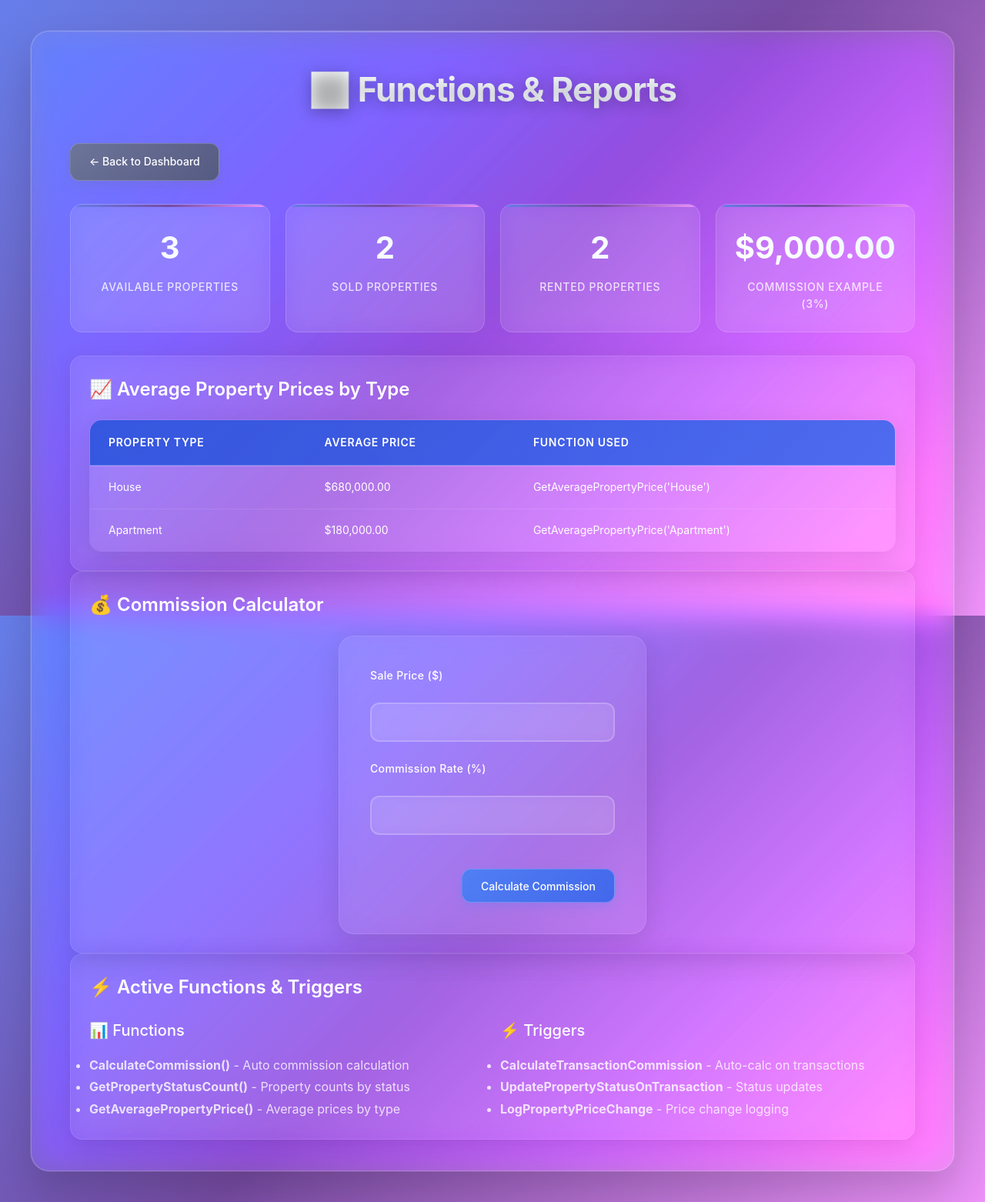
After one commit to THToufique/Real_Estate_Management_System, a PHP site: page /functions_reports.php in a window 1280 px wide. The commit adds this page. Shown: the whole page at 77% size. Run offline with PHP 8.4, Linux system fonts and the light colour scheme; data comes from the database, SQL or seed files in the repository.

Commit message:
Prepare for function and trigger

```diff
--- /dev/null
+++ b/functions_reports.php
@@ -0,0 +1,171 @@
+<?php
+include 'db_connect.php';
+
+// Test functions with fallback queries
+$available_result = $conn->query("SELECT COUNT(*) as count FROM Properties WHERE status = 'Available'");
+$available_count = $available_result ? $available_result->fetch_assoc()['count'] : 0;
+
+$sold_result = $conn->query("SELECT COUNT(*) as count FROM Properties WHERE status = 'Sold'");
+$sold_count = $sold_result ? $sold_result->fetch_assoc()['count'] : 0;
+
+$rented_result = $conn->query("SELECT COUNT(*) as count FROM Properties WHERE status = 'Rented'");
+$rented_count = $rented_result ? $rented_result->fetch_assoc()['count'] : 0;
+
+$house_result = $conn->query("SELECT AVG(price) as avg_price FROM Properties WHERE property_type = 'House' AND status = 'Available'");
+$house_avg = $house_result ? ($house_result->fetch_assoc()['avg_price'] ?? 0) : 0;
+
+$apartment_result = $conn->query("SELECT AVG(price) as avg_price FROM Properties WHERE property_type = 'Apartment' AND status = 'Available'");
+$apartment_avg = $apartment_result ? ($apartment_result->fetch_assoc()['avg_price'] ?? 0) : 0;
+
+// Check if price history table exists
+$price_history = $conn->query("SHOW TABLES LIKE 'Property_Price_History'");
+if ($price_history && $price_history->num_rows > 0) {
+    $price_history = $conn->query("SELECT ph.*, p.address FROM Property_Price_History ph
+                                   JOIN Properties p ON ph.property_id = p.property_id
+                                   ORDER BY ph.change_date DESC LIMIT 10");
+} else {
+    $price_history = false;
+}
+
+// Calculate commission example (manual calculation)
+$commission_example = 300000 * 3.0 / 100;
+?>
+<!DOCTYPE html>
+<html lang="en">
+<head>
+    <meta charset="UTF-8">
+    <meta name="viewport" content="width=device-width, initial-scale=1.0">
+    <title>Functions & Reports • Real Estate Management System</title>
+    <link rel="stylesheet" href="css/style.css">
+</head>
+<body>
+    <div class="container">
+        <h1>📊 Functions & Reports</h1>
+
+        <div class="actions-left">
+            <a href="index.php" class="btn secondary">← Back to Dashboard</a>
+        </div>
+
+        <div class="stats-grid">
+            <div class="stat-card">
+                <div class="stat-number"><?= $available_count ?></div>
+                <div class="stat-label">Available Properties</div>
+            </div>
+            <div class="stat-card">
+                <div class="stat-number"><?= $sold_count ?></div>
+                <div class="stat-label">Sold Properties</div>
+            </div>
+            <div class="stat-card">
+                <div class="stat-number"><?= $rented_count ?></div>
+                <div class="stat-label">Rented Properties</div>
+            </div>
+            <div class="stat-card">
+                <div class="stat-number">$<?= number_format($commission_example, 2) ?></div>
+                <div class="stat-label">Commission Example (3%)</div>
+            </div>
+        </div>
+
+        <div class="card">
+            <h2>📈 Average Property Prices by Type</h2>
+            <table>
+                <thead>
+                    <tr>
+                        <th>Property Type</th>
+                        <th>Average Price</th>
+                        <th>Function Used</th>
+                    </tr>
+                </thead>
+                <tbody>
+                    <tr>
+                        <td>House</td>
+                        <td>$<?= number_format($house_avg, 2) ?></td>
+                        <td><code>GetAveragePropertyPrice('House')</code></td>
+                    </tr>
+                    <tr>
+                        <td>Apartment</td>
+                        <td>$<?= number_format($apartment_avg, 2) ?></td>
+                        <td><code>GetAveragePropertyPrice('Apartment')</code></td>
+                    </tr>
+                </tbody>
+            </table>
+        </div>
+
+        <div class="card">
+            <h2>💰 Commission Calculator</h2>
+            <form method="POST" class="form" style="max-width: 400px;">
+                <label>Sale Price ($)</label>
+                <input type="number" name="sale_price" step="0.01" required>
+                <label>Commission Rate (%)</label>
+                <input type="number" name="commission_rate" step="0.1" required>
+                <div class="form-actions">
+                    <button type="submit" name="calculate" class="btn">Calculate Commission</button>
+                </div>
+            </form>
+
+            <?php if (isset($_POST['calculate'])): ?>
+                <?php
+                $price = floatval($_POST['sale_price']);
+                $rate = floatval($_POST['commission_rate']);
+                $calc_commission = $price * $rate / 100;
+                ?>
+                <div class="success">
+                    💰 Commission: $<?= number_format($calc_commission, 2) ?>
+                </div>
+            <?php endif; ?>
+        </div>
+
+        <?php if ($price_history && $price_history->num_rows > 0): ?>
+        <div class="card">
+            <h2>📊 Recent Price Changes</h2>
+            <table>
+                <thead>
+                    <tr>
+                        <th>Property</th>
+                        <th>Old Price</th>
+                        <th>New Price</th>
+                        <th>Change</th>
+                        <th>Date</th>
+                    </tr>
+                </thead>
+                <tbody>
+                    <?php while ($row = $price_history->fetch_assoc()): ?>
+                        <?php $change = $row['new_price'] - $row['old_price']; ?>
+                        <tr>
+                            <td><?= htmlspecialchars($row['address']) ?></td>
+                            <td>$<?= number_format($row['old_price'], 2) ?></td>
+                            <td>$<?= number_format($row['new_price'], 2) ?></td>
+                            <td style="color: <?= $change >= 0 ? '#86efac' : '#fca5a5' ?>">
+                                <?= $change >= 0 ? '+' : '' ?>$<?= number_format($change, 2) ?>
+                            </td>
+                            <td><?= date('M j, Y', strtotime($row['change_date'])) ?></td>
+                        </tr>
+                    <?php endwhile; ?>
+                </tbody>
+            </table>
+        </div>
+        <?php endif; ?>
+
+        <div class="card">
+            <h2>⚡ Active Functions & Triggers</h2>
+            <div style="display: grid; grid-template-columns: repeat(auto-fit, minmax(300px, 1fr)); gap: 20px;">
+                <div>
+                    <h3>📊 Functions</h3>
+                    <ul style="color: rgba(255,255,255,0.8); line-height: 1.8;">
+                        <li><strong>CalculateCommission()</strong> - Auto commission calculation</li>
+                        <li><strong>GetPropertyStatusCount()</strong> - Property counts by status</li>
+                        <li><strong>GetAveragePropertyPrice()</strong> - Average prices by type</li>
+                    </ul>
+                </div>
+                <div>
+                    <h3>⚡ Triggers</h3>
+                    <ul style="color: rgba(255,255,255,0.8); line-height: 1.8;">
+                        <li><strong>CalculateTransactionCommission</strong> - Auto-calc on transactions</li>
+                        <li><strong>UpdatePropertyStatusOnTransaction</strong> - Status updates</li>
+                        <li><strong>LogPropertyPriceChange</strong> - Price change logging</li>
+                    </ul>
+                </div>
+            </div>
+        </div>
+    </div>
+</body>
+</html>
--- a/index.php
+++ b/index.php
@@ -50,6 +50,7 @@ $stats['total_owners'] = $conn->query("SELECT COUNT(*) as count FROM Owners")->f
             <a href="add_agent.php" class="btn">➕ Add Agent</a>
             <a href="add_customer.php" class="btn">➕ Add Customer</a>
             <a href="add_owner.php" class="btn">➕ Add Owner</a>
+            <a href="functions_reports.php" class="btn">📊 Functions & Reports</a>
             <a href="db_inspector.php" class="btn">🗄️ DB Inspector</a>
             <a href="index.php" class="btn secondary">⟳ Refresh</a>
         </div>
```
